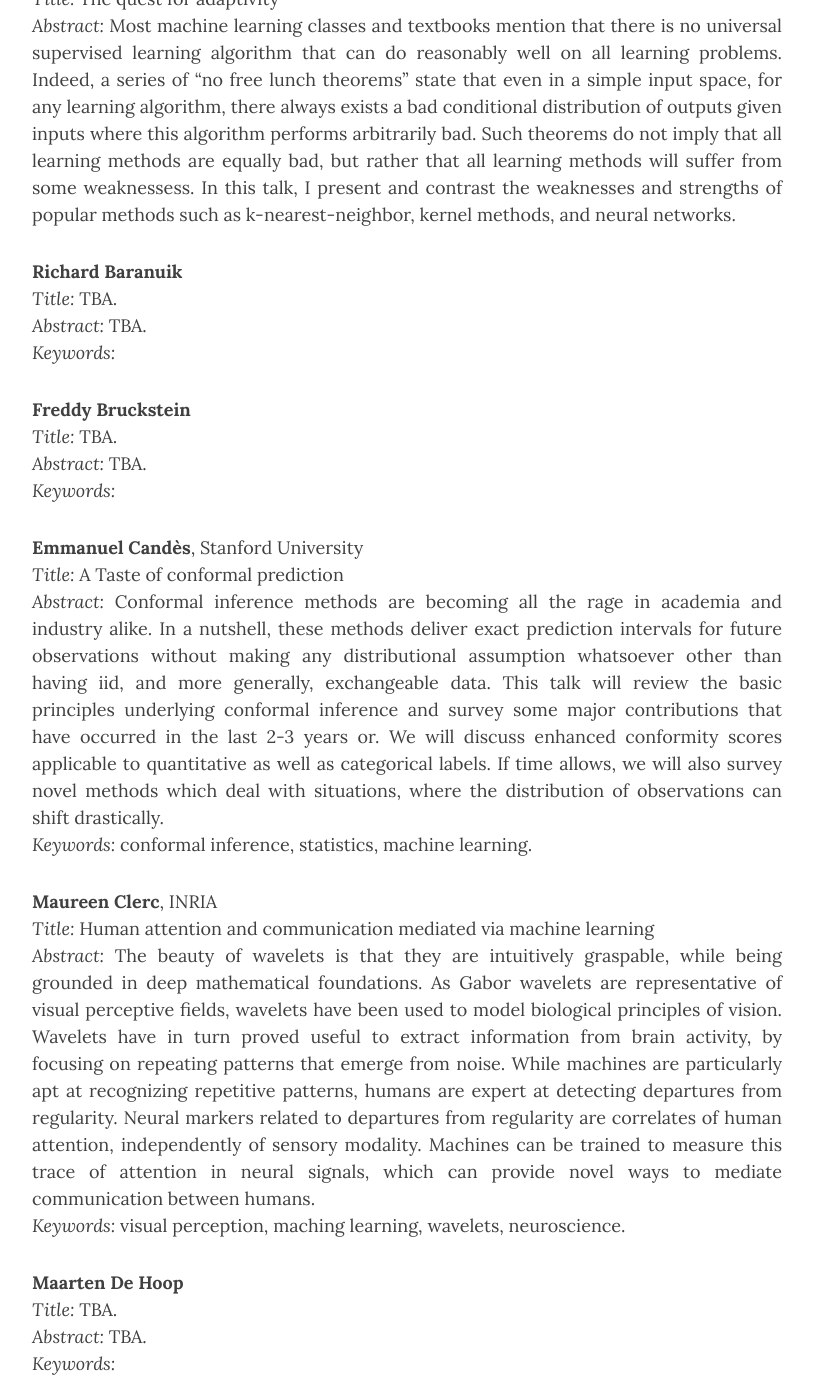
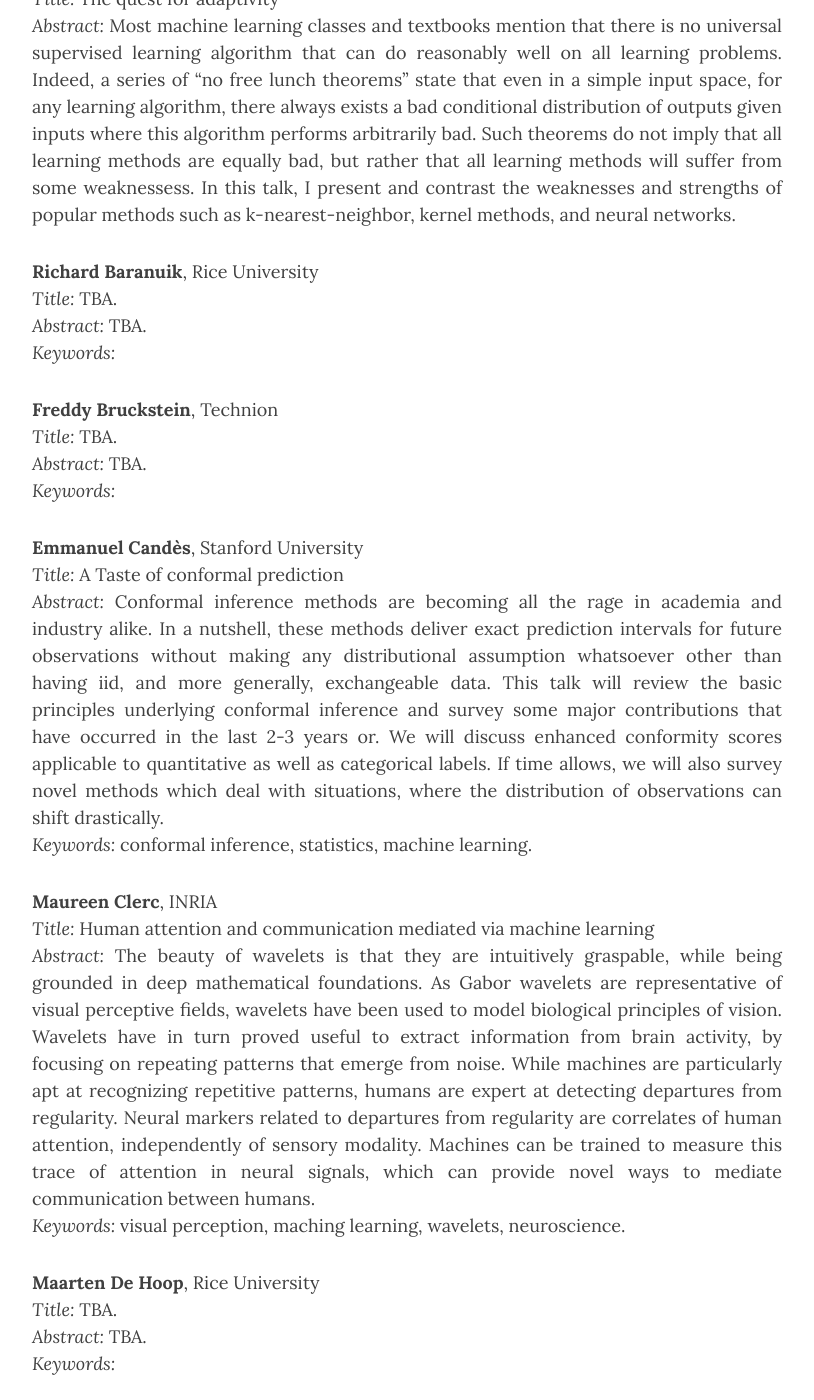
Before and after one commit to mallat60/mallat60.github.io, a Jekyll site: the page built from program.md, in a window 1280 px wide and 1400 px high, scrolled down 853 px. Shown: the whole window, without its empty margins (233-1047 px from the left). Built offline with Jekyll 4.4.1, drawn with Linux system fonts in a browser that asks for light colours; nearby versions of some CDN libraries; some of the changed text lies outside the part shown.

Commit message:
Update program.md

```diff
--- a/program.md
+++ b/program.md
@@ -21,12 +21,12 @@ _Title:_ The quest for adaptivity <br/>
 _Abstract:_ Most machine learning classes and textbooks mention that there is no universal supervised learning algorithm that can do reasonably well on all learning problems. Indeed, a series of “no free lunch theorems” state that even in a simple input space, for any learning algorithm, there always exists a bad conditional distribution of outputs given inputs where this algorithm performs arbitrarily bad. Such theorems do not imply that all learning methods are equally bad, but rather that all learning methods will suffer from some weaknessess. In this talk, I present and contrast the weaknesses and strengths of popular methods such as k-nearest-neighbor, kernel methods, and neural networks.
 
 
-**Richard Baranuik**<br/>
+**Richard Baranuik**, Rice University <br/>
 _Title:_ TBA.<br/>
 _Abstract:_ TBA.<br/>
 _Keywords:_
 
-**Freddy Bruckstein**<br/>
+**Freddy Bruckstein**, Technion <br/>
 _Title:_ TBA.<br/>
 _Abstract:_ TBA.<br/>
 _Keywords:_
@@ -41,7 +41,7 @@ _Title:_ Human attention and communication mediated via machine learning<br/>
 _Abstract:_ The beauty of wavelets is that they are intuitively graspable, while being grounded in deep mathematical foundations. As Gabor wavelets are representative of visual perceptive fields, wavelets have been used to model biological principles of vision. Wavelets have in turn proved useful to extract information from brain activity,  by focusing on repeating patterns that emerge from noise. While machines are particularly apt at recognizing repetitive patterns, humans are expert at detecting departures from regularity. Neural markers related to departures from regularity are correlates of human attention, independently of sensory modality. Machines can be trained to measure this trace of attention in neural signals, which can provide novel ways to mediate communication between humans.<br/>
 _Keywords:_ visual perception, maching learning, wavelets, neuroscience.
 
-**Maarten De Hoop**<br/>
+**Maarten De Hoop**, Rice University <br/>
 _Title:_ TBA.<br/>
 _Abstract:_ TBA.<br/>
 _Keywords:_
```
Also changed, not shown: other parts of program.md (+3 -3 lines).
